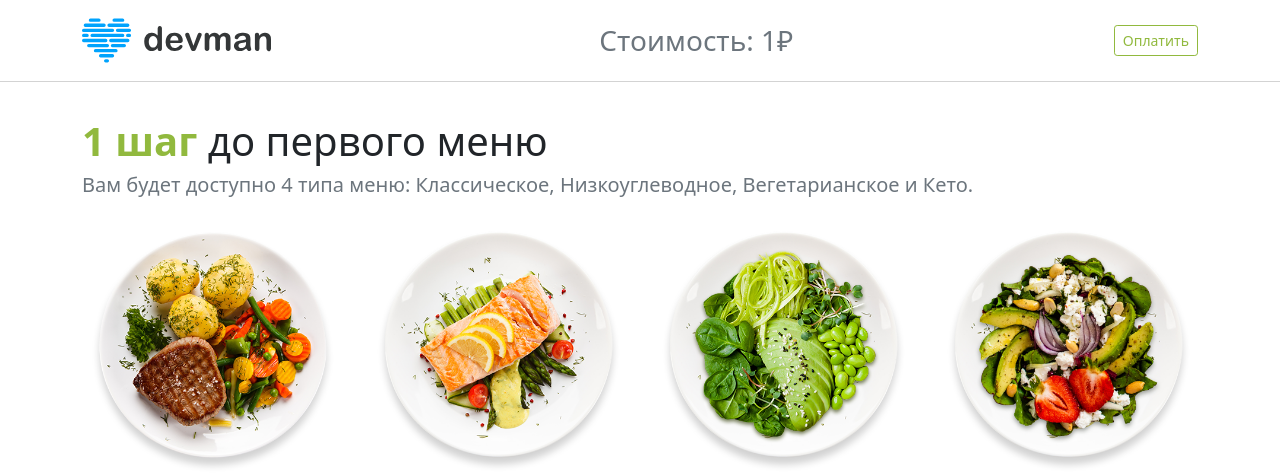
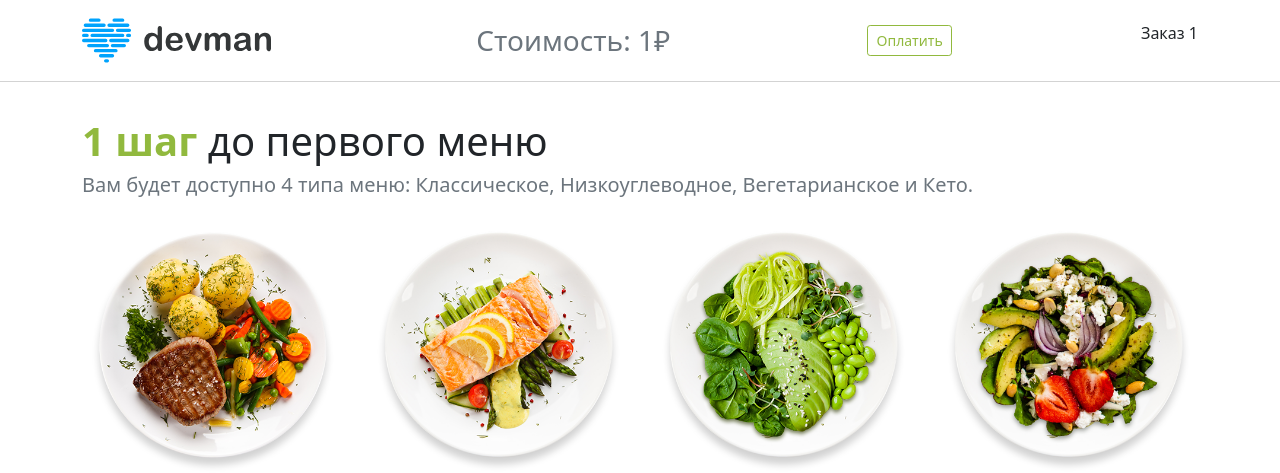
Before and after one commit to 949027/food-plan, a Django app: template templates/order.html in a window 1280 px wide. Shown: the top 473 px of the page. Run offline with Django 4.2, Linux system fonts and the light colour scheme; tables that the repository leaves empty hold one stand-in row (values such as "Sample post"); the template is opened without the code that fills it: values that come from a table or form of the project are taken from there, most other values are stand-ins (such as "Sample title", 1, 10 or a date in 2020); parts of the project's set-up code (start-up, migrations or seed data) failed here and were passed over.

Commit message:
Setup order and payment to button on profile page

```diff
--- a/accounts/templates/lk.html
+++ b/accounts/templates/lk.html
@@ -104,6 +104,9 @@
                             necessitatibus consectetur rem! Eligendi
                             assumenda facere sint quibusdam dolorem quasi doloribus nemo, temporibus molestiae distinctio cum laboriosam
                             sed.</h6>
+                            <a class="btn btn-outline-success foodplan_green foodplan__border_green" href="{% url 'order'%}">
+                              Оформить подписку
+                            </a>
                         </div>
                         <div class="col-md-12 col-lg-3 text-muted d-flex flex-column justify-content-between">
                           <div class="d-flex flex-row justify-content-between">
--- a/foodplan/urls.py
+++ b/foodplan/urls.py
@@ -19,14 +19,12 @@ from django.urls import path, include
 from django.shortcuts import render
 
 from . import settings
-from foodplanapp import views
 
 
 urlpatterns = [
     path('admin/', admin.site.urls),
     path('', render, kwargs={'template_name': 'index.html'}, name='start_page'),
-    path('food/', include("foodplanapp.urls")),  # TODO: выбрать подходящий url вместо food
+    path('menu/', include("foodplanapp.urls")),  # TODO: выбрать подходящий url вместо food
     path('user/', include("accounts.urls")),
     path('payment/', include("payments.urls")),
-    path('order/', views.order, name='order'),
 ] + static(settings.MEDIA_URL, document_root=settings.MEDIA_ROOT)
--- a/foodplanapp/urls.py
+++ b/foodplanapp/urls.py
@@ -3,6 +3,5 @@ from django.urls import path
 from . import views
 
 urlpatterns = [
-
-
+    path("order/", views.order, name="order"),
 ]
--- a/templates/order.html
+++ b/templates/order.html
@@ -18,7 +18,12 @@
                     <img src="{% static 'img/logo.8d8f24edbb5f.svg' %}" height="55" width="189" alt="">
                 </a>
                 <h3 class="text-secondary mt-2 me-2">Стоимость: {{ total_price }}₽</h3>
-                <button type="submit" id="btnContinue" class="btn btn-sm btn-outline-success foodplan_green foodplan__border_green">Оплатить</button>
+                {% if order_id %}
+                    <a type="submit" id="btnContinue" class="btn btn-sm btn-outline-success foodplan_green foodplan__border_green" href="{% url 'payment' order_id %}">
+                        Оплатить
+                    </a>
+                    <p>Заказ {{ order_id }}</p>
+                {% endif %}
             </div>
         </nav>
     </header>
```
Also changed, not shown: foodplanapp/views.py (+10 -5 lines). Lines whose indentation alone changed are shown as unchanged.
